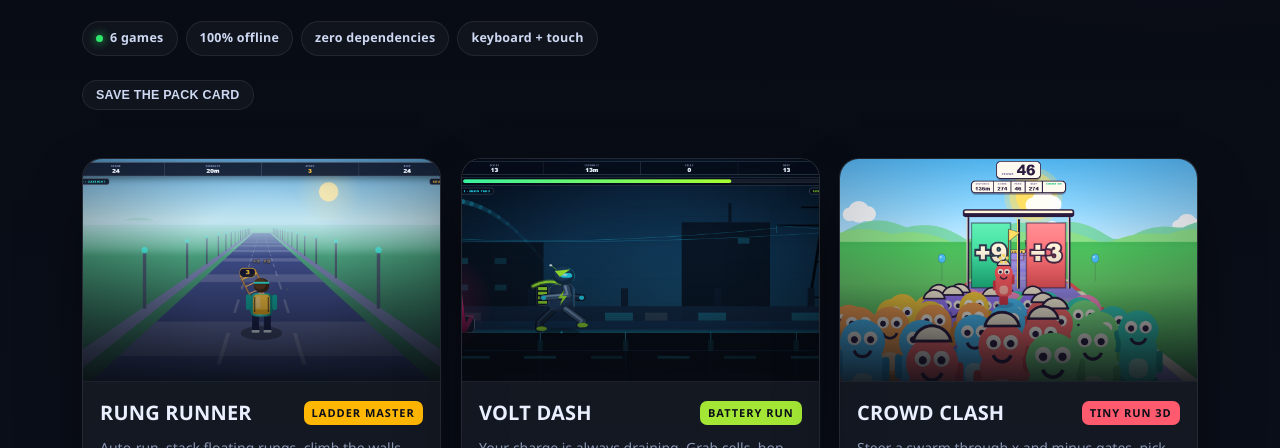
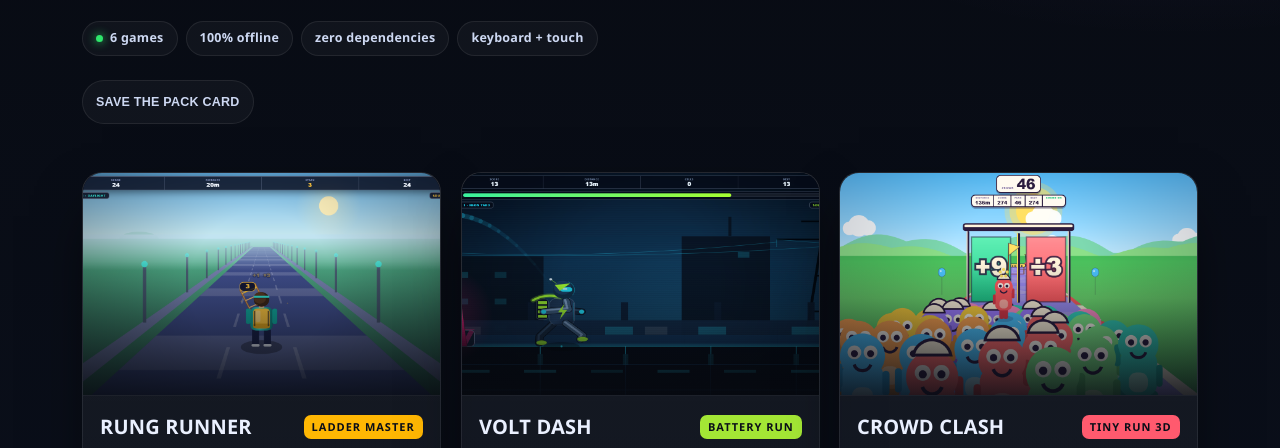
Before and after one commit to calebhomwe/playables, a plain HTML site: page index.html in a window 1280 px wide. Shown: the part 310-758 px from the top of the page. Drawn offline with Linux system fonts and the light colour scheme.

Commit message:
checkpoint: pack-card touch floor (172x30 -> 44px)

```diff
--- a/index.html
+++ b/index.html
@@ -105,7 +105,7 @@
       <span class="chip">zero dependencies</span>
       <span class="chip">keyboard + touch</span>
     </div>
-    <div class="chips"><button class="chip" id="packCard" style="cursor:pointer;font-weight:700">SAVE THE PACK CARD</button></div>
+    <div class="chips"><button class="chip" id="packCard" style="cursor:pointer;font-weight:700;min-height:44px;display:inline-flex;align-items:center">SAVE THE PACK CARD</button></div>
   </header>
 
   <main class="grid" id="grid" aria-label="Game shelf"></main>
```
